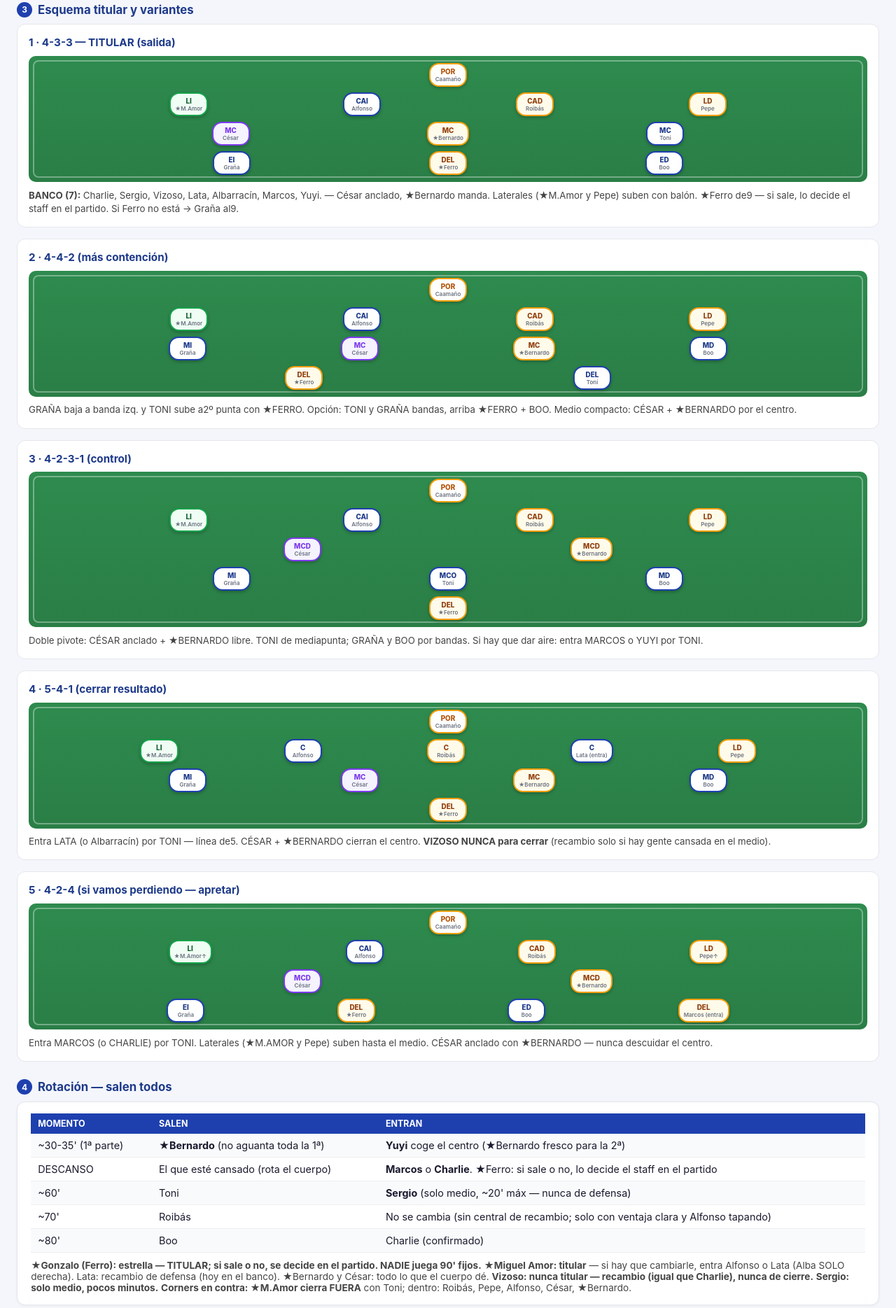
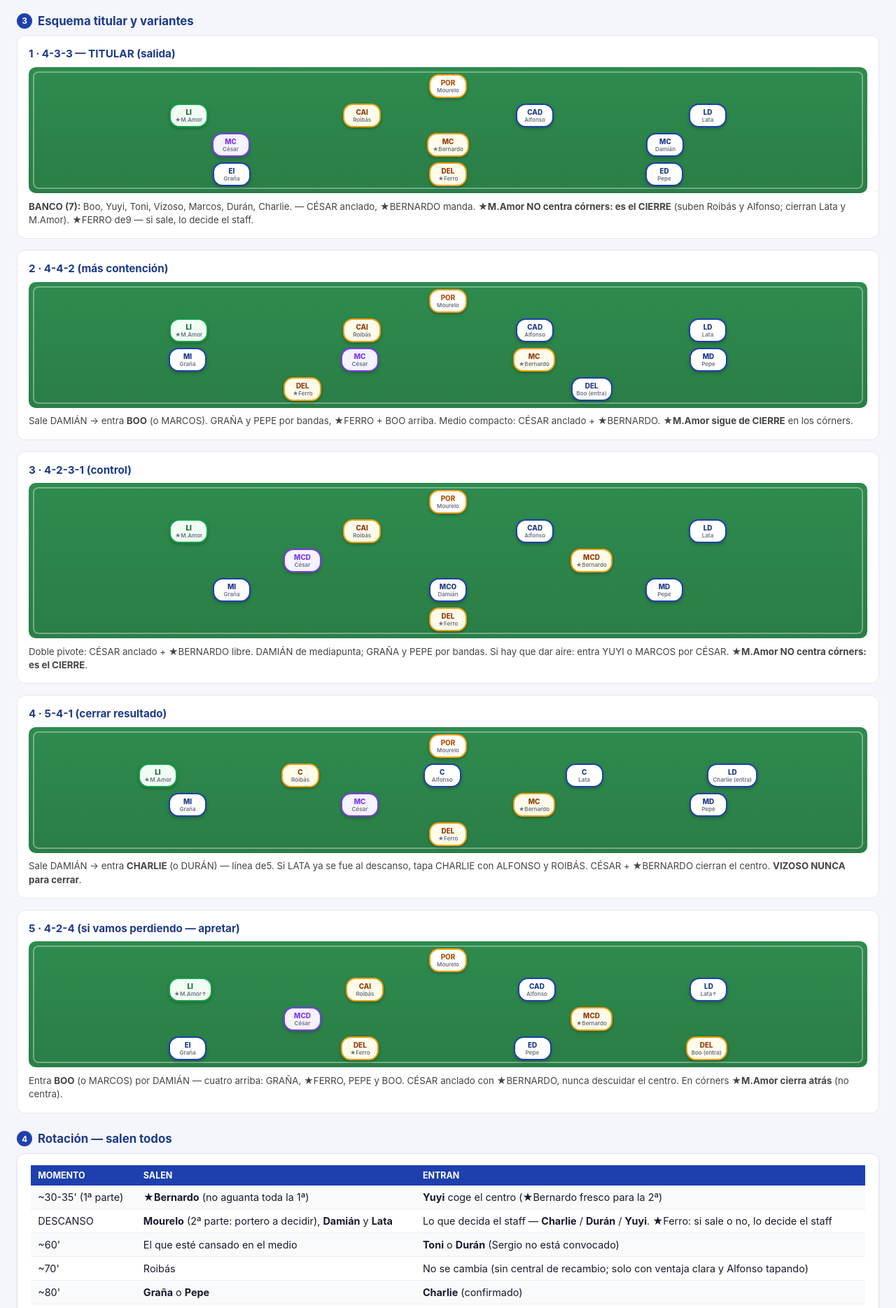
Before and after one commit to fnaveira/sada-cf-portal, a website: page FichaPartido/index.html in a window 1280 px wide. Shown: the part 931-2800 px from the top of the page at 70% size. Drawn offline with Linux system fonts and the light colour scheme.

Commit message:
fix: Miguel Amor NO centra córners (es el cierre) — web, hoja y ficha Mac; esquemas J4 (XI con Graña)

```diff
--- a/FichaPartido/index.html
+++ b/FichaPartido/index.html
@@ -82,32 +82,32 @@
 </div>
 
 <div class="match-hero">
-  <div class="team" id="teamL">Portazgo S.D.</div>
+  <div class="team" id="teamL">Sada F.C. A Nosa Viña</div>
   <div class="vs">
-    <span class="badge away" id="homeBadge">VISITANTES</span>
-    <div class="r" id="mDate">domingo, 27 de septiembre · 12:00</div>
-    <div class="d" id="mVenue">A Lavandeira (Culleredo)</div>
-    <div class="d" style="margin-top:4px;font-size:.75rem;">Llegar 30 min antes · XI: 4-3-3 definido</div>
+    <span class="badge" id="homeBadge">LOCALES</span>
+    <div class="r" id="mDate">domingo, 4 de octubre · 12:00</div>
+    <div class="d" id="mVenue">O Loureiro (Oza dos Ríos)</div>
+    <div class="d" style="margin-top:4px;font-size:.75rem;">Llegar 30 min antes · XI: 4-3-3 confirmado</div>
   </div>
-  <div class="team" id="teamR">Sada F.C. A Nosa Viña</div>
+  <div class="team" id="teamR">Liceo de Monelos S.D.</div>
 </div>
 
 <h2><span class="n">1</span> Reglas fijas — TODOS los partidos</h2>
 <div class="rules-grid">
-  <div class="rule must"><b>Miguel Amor</b> — TITULAR (lateral izq.): cambio posible por Alfonso o Lata</div>
-  <div class="rule must"><b>Pepe</b> — titular siempre (hoy, lateral derecho)</div>
-  <div class="rule"><b>Albarracin</b> — lateral DERECHO — solo juega en la derecha</div>
-  <div class="rule"><b>Lata</b> — recambio de DEFENSA (hoy en el banco): entra si alguien se cansa o para cerrar</div>
+  <div class="rule must"><b>Miguel Amor</b> — TITULAR (lateral izq.): <b>NO centra córners — es el CIERRE</b>. Si hay que cambiarle, entra Alfonso o Lata</div>
+  <div class="rule must"><b>Pepe</b> — titular siempre (hoy, DELANTERO derecho)</div>
+  <div class="rule"><b>Albarracin</b> — lateral DERECHO — solo juega en la derecha (hoy no convocado)</div>
+  <div class="rule must"><b>Lata</b> — hoy TITULAR de zaga (derecha): sale al descanso</div>
   <div class="rule must"><b>★Gonzalo (Ferro)</b> — nuestro DELANTERO y ESTRELLA: TITULAR. Si sale o no, lo decide el staff en el partido</div>
   <div class="rule"><b>César</b> — anclado en el MEDIO. Nunca de delantero</div>
-  <div class="rule"><b>Sergio</b> — SOLO centrocampista, pocos minutos (pretemporada). Nunca de defensa</div>
+  <div class="rule"><b>Sergio</b> — SOLO centrocampista, pocos minutos. Nunca de defensa (hoy no convocado)</div>
   <div class="rule"><b>Vizoso</b> — NUNCA titular: recambio para gente cansada (igual que Charlie). Nunca lateral ni cierre</div>
   <div class="rule must"><b>Yuyi</b> — bien físicamente: rota en el medio desde la 1ª parte. Prioridad medio centro</div>
   <div class="rule"><b>Graña</b> — hoy PUNTA IZQUIERDO titular — si Ferro no está, coge el9</div>
   <div class="rule"><b>Eje</b> — <span class="star">★Bernardo</span> (estrella del medio), Roibás, Alfonso</div>
-  <div class="rule"><b>Balones parados</b> — Bernardo; si no, Miguel Boo / Miguel Amor · César al remate</div>
-  <div class="rule"><b>Corners (ataque)</b> — suben Roibás, Alfonso y César; <b>★M.Amor se queda de CIERRE</b> atrás (si saca él, cierra Pepe)</div>
-  <div class="rule"><b>Corners en contra</b> — cierran: Roibás, Pepe, Alfonso, César, ★Bernardo (dentro). <b>★M.Amor cierra FUERA</b> con Toni · Graña y Ferro fuera de opción</div>
+  <div class="rule"><b>Balones parados</b> — Bernardo; si no, Miguel Boo · César al remate. <b>★M.Amor no saca</b></div>
+  <div class="rule"><b>Corners (ataque)</b> — <b>suben Roibás y Alfonso</b> (César al remate); <b>cierran ★Lata y ★M.Amor</b> — <b>M.Amor nunca centra: es el CIERRE</b></div>
+  <div class="rule"><b>Corners en contra</b> — dentro: Roibás, Lata, Alfonso, César, ★Bernardo. <b>Fuera: ★M.Amor (cierre)</b>. ★Pepe suelto de contra. No cierran: Vizoso, Durán</div>
 </div>
 
 <h2><span class="n">2</span> Instrucciones de juego</h2>
@@ -127,60 +127,60 @@
 <div class="scheme">
   <h3>1 · 4-3-3 — TITULAR (salida)</h3>
   <div class="pitch">
-    <div class="line"><span class="tk gk">POR<small>Caamaño</small></span></div>
+    <div class="line"><span class="tk gk">POR<small>Mourelo</small></span></div>
     <div class="line">
       <span class="tk fixed">LI<small>★M.Amor</small></span>
-      <span class="tk">CAI<small>Alfonso</small></span>
-      <span class="tk cap">CAD<small>Roibás</small></span>
-      <span class="tk cap">LD<small>Pepe</small></span>
+      <span class="tk cap">CAI<small>Roibás</small></span>
+      <span class="tk">CAD<small>Alfonso</small></span>
+      <span class="tk">LD<small>Lata</small></span>
     </div>
     <div class="line">
       <span class="tk anchor">MC<small>César</small></span>
       <span class="tk cap">MC<small>★Bernardo</small></span>
-      <span class="tk">MC<small>Toni</small></span>
+      <span class="tk">MC<small>Damián</small></span>
     </div>
     <div class="line">
       <span class="tk">EI<small>Graña</small></span>
       <span class="tk cap">DEL<small>★Ferro</small></span>
-      <span class="tk">ED<small>Boo</small></span>
+      <span class="tk">ED<small>Pepe</small></span>
     </div>
   </div>
-  <div class="notes"><b>BANCO (7):</b> Charlie, Sergio, Vizoso, Lata, Albarracín, Marcos, Yuyi. — César anclado, ★Bernardo manda. Laterales (★M.Amor y Pepe) suben con balón. ★Ferro de9 — si sale, lo decide el staff en el partido. Si Ferro no está → Graña al9.</div>
+  <div class="notes"><b>BANCO (7):</b> Boo, Yuyi, Toni, Vizoso, Marcos, Durán, Charlie. — CÉSAR anclado, ★BERNARDO manda. <b>★M.Amor NO centra córners: es el CIERRE</b> (suben Roibás y Alfonso; cierran Lata y M.Amor). ★FERRO de9 — si sale, lo decide el staff.</div>
 </div>
 
 <div class="scheme">
   <h3>2 · 4-4-2 (más contención)</h3>
   <div class="pitch">
-    <div class="line"><span class="tk gk">POR<small>Caamaño</small></span></div>
+    <div class="line"><span class="tk gk">POR<small>Mourelo</small></span></div>
     <div class="line">
       <span class="tk fixed">LI<small>★M.Amor</small></span>
-      <span class="tk">CAI<small>Alfonso</small></span>
-      <span class="tk cap">CAD<small>Roibás</small></span>
-      <span class="tk cap">LD<small>Pepe</small></span>
+      <span class="tk cap">CAI<small>Roibás</small></span>
+      <span class="tk">CAD<small>Alfonso</small></span>
+      <span class="tk">LD<small>Lata</small></span>
     </div>
     <div class="line">
       <span class="tk">MI<small>Graña</small></span>
       <span class="tk anchor">MC<small>César</small></span>
       <span class="tk cap">MC<small>★Bernardo</small></span>
-      <span class="tk">MD<small>Boo</small></span>
+      <span class="tk">MD<small>Pepe</small></span>
     </div>
     <div class="line">
       <span class="tk cap">DEL<small>★Ferro</small></span>
-      <span class="tk">DEL<small>Toni</small></span>
+      <span class="tk">DEL<small>Boo (entra)</small></span>
     </div>
   </div>
-  <div class="notes">GRAÑA baja a banda izq. y TONI sube a2º punta con ★FERRO. Opción: TONI y GRAÑA bandas, arriba ★FERRO + BOO. Medio compacto: CÉSAR + ★BERNARDO por el centro.</div>
+  <div class="notes">Sale DAMIÁN → entra <b>BOO</b> (o MARCOS). GRAÑA y PEPE por bandas, ★FERRO + BOO arriba. Medio compacto: CÉSAR anclado + ★BERNARDO. <b>★M.Amor sigue de CIERRE</b> en los córners.</div>
 </div>
 
 <div class="scheme">
   <h3>3 · 4-2-3-1 (control)</h3>
   <div class="pitch">
-    <div class="line"><span class="tk gk">POR<small>Caamaño</small></span></div>
+    <div class="line"><span class="tk gk">POR<small>Mourelo</small></span></div>
     <div class="line">
       <span class="tk fixed">LI<small>★M.Amor</small></span>
-      <span class="tk">CAI<small>Alfonso</small></span>
-      <span class="tk cap">CAD<small>Roibás</small></span>
-      <span class="tk cap">LD<small>Pepe</small></span>
+      <span class="tk cap">CAI<small>Roibás</small></span>
+      <span class="tk">CAD<small>Alfonso</small></span>
+      <span class="tk">LD<small>Lata</small></span>
     </div>
     <div class="line">
       <span class="tk anchor">MCD<small>César</small></span>
@@ -188,45 +188,45 @@
     </div>
     <div class="line">
       <span class="tk">MI<small>Graña</small></span>
-      <span class="tk">MCO<small>Toni</small></span>
-      <span class="tk">MD<small>Boo</small></span>
+      <span class="tk">MCO<small>Damián</small></span>
+      <span class="tk">MD<small>Pepe</small></span>
     </div>
     <div class="line"><span class="tk cap">DEL<small>★Ferro</small></span></div>
   </div>
-  <div class="notes">Doble pivote: CÉSAR anclado + ★BERNARDO libre. TONI de mediapunta; GRAÑA y BOO por bandas. Si hay que dar aire: entra MARCOS o YUYI por TONI.</div>
+  <div class="notes">Doble pivote: CÉSAR anclado + ★BERNARDO libre. DAMIÁN de mediapunta; GRAÑA y PEPE por bandas. Si hay que dar aire: entra YUYI o MARCOS por CÉSAR. <b>★M.Amor NO centra córners: es el CIERRE</b>.</div>
 </div>
 
 <div class="scheme">
   <h3>4 · 5-4-1 (cerrar resultado)</h3>
   <div class="pitch">
-    <div class="line"><span class="tk gk">POR<small>Caamaño</small></span></div>
+    <div class="line"><span class="tk gk">POR<small>Mourelo</small></span></div>
     <div class="line">
       <span class="tk fixed">LI<small>★M.Amor</small></span>
+      <span class="tk cap">C<small>Roibás</small></span>
       <span class="tk">C<small>Alfonso</small></span>
-      <span class="tk cap">C<small>Roibás</small></span>
-      <span class="tk">C<small>Lata (entra)</small></span>
-      <span class="tk cap">LD<small>Pepe</small></span>
+      <span class="tk">C<small>Lata</small></span>
+      <span class="tk">LD<small>Charlie (entra)</small></span>
     </div>
     <div class="line">
       <span class="tk">MI<small>Graña</small></span>
       <span class="tk anchor">MC<small>César</small></span>
       <span class="tk cap">MC<small>★Bernardo</small></span>
-      <span class="tk">MD<small>Boo</small></span>
+      <span class="tk">MD<small>Pepe</small></span>
     </div>
     <div class="line"><span class="tk cap">DEL<small>★Ferro</small></span></div>
   </div>
-  <div class="notes">Entra LATA (o Albarracín) por TONI — línea de5. CÉSAR + ★BERNARDO cierran el centro. <b>VIZOSO NUNCA para cerrar</b> (recambio solo si hay gente cansada en el medio).</div>
+  <div class="notes">Sale DAMIÁN → entra <b>CHARLIE</b> (o DURÁN) — línea de5. Si LATA ya se fue al descanso, tapa CHARLIE con ALFONSO y ROIBÁS. CÉSAR + ★BERNARDO cierran el centro. <b>VIZOSO NUNCA para cerrar</b>.</div>
 </div>
 
 <div class="scheme">
   <h3>5 · 4-2-4 (si vamos perdiendo — apretar)</h3>
   <div class="pitch">
-    <div class="line"><span class="tk gk">POR<small>Caamaño</small></span></div>
+    <div class="line"><span class="tk gk">POR<small>Mourelo</small></span></div>
     <div class="line">
       <span class="tk fixed">LI<small>★M.Amor↑</small></span>
-      <span class="tk">CAI<small>Alfonso</small></span>
-      <span class="tk cap">CAD<small>Roibás</small></span>
-      <span class="tk cap">LD<small>Pepe↑</small></span>
+      <span class="tk cap">CAI<small>Roibás</small></span>
+      <span class="tk">CAD<small>Alfonso</small></span>
+      <span class="tk">LD<small>Lata↑</small></span>
     </div>
     <div class="line">
       <span class="tk anchor">MCD<small>César</small></span>
@@ -235,11 +235,11 @@
     <div class="line">
       <span class="tk">EI<small>Graña</small></span>
       <span class="tk cap">DEL<small>★Ferro</small></span>
-      <span class="tk">ED<small>Boo</small></span>
-      <span class="tk cap">DEL<small>Marcos (entra)</small></span>
+      <span class="tk">ED<small>Pepe</small></span>
+      <span class="tk cap">DEL<small>Boo (entra)</small></span>
     </div>
   </div>
-  <div class="notes">Entra MARCOS (o CHARLIE) por TONI. Laterales (★M.AMOR y Pepe) suben hasta el medio. CÉSAR anclado con ★BERNARDO — nunca descuidar el centro.</div>
+  <div class="notes">Entra <b>BOO</b> (o MARCOS) por DAMIÁN — cuatro arriba: GRAÑA, ★FERRO, PEPE y BOO. CÉSAR anclado con ★BERNARDO, nunca descuidar el centro. En córners <b>★M.Amor cierra atrás</b> (no centra).</div>
 </div>
 
 <h2><span class="n">4</span> Rotación — salen todos</h2>
@@ -247,12 +247,12 @@
   <table>
     <tr><th>Momento</th><th>Salen</th><th>Entran</th></tr>
     <tr><td>~30-35' (1ª parte)</td><td><b>★Bernardo</b> (no aguanta toda la 1ª)</td><td><b>Yuyi</b> coge el centro (★Bernardo fresco para la 2ª)</td></tr>
-    <tr><td>DESCANSO</td><td>El que esté cansado (rota el cuerpo)</td><td><b>Marcos</b> o <b>Charlie</b>. ★Ferro: si sale o no, lo decide el staff en el partido</td></tr>
-    <tr><td>~60'</td><td>Toni</td><td><b>Sergio</b> (solo medio, ~20' máx — nunca de defensa)</td></tr>
+    <tr><td>DESCANSO</td><td><b>Mourelo</b> (2ª parte: portero a decidir), <b>Damián</b> y <b>Lata</b></td><td>Lo que decida el staff — <b>Charlie</b> / <b>Durán</b> / <b>Yuyi</b>. ★Ferro: si sale o no, lo decide el staff</td></tr>
+    <tr><td>~60'</td><td>El que esté cansado en el medio</td><td><b>Toni</b> o <b>Durán</b> (Sergio no está convocado)</td></tr>
     <tr><td>~70'</td><td>Roibás</td><td>No se cambia (sin central de recambio; solo con ventaja clara y Alfonso tapando)</td></tr>
-    <tr><td>~80'</td><td>Boo</td><td>Charlie (confirmado)</td></tr>
+    <tr><td>~80'</td><td><b>Graña</b> o <b>Pepe</b></td><td><b>Charlie</b> (confirmado)</td></tr>
   </table>
-  <p style="font-size:.85rem;margin-top:.6rem;color:#444;"><b>★Gonzalo (Ferro): estrella — TITULAR; si sale o no, se decide en el partido. NADIE juega 90' fijos.</b> <b>★Miguel Amor: titular</b> — si hay que cambiarle, entra Alfonso o Lata (Alba SOLO derecha). Lata: recambio de defensa (hoy en el banco). ★Bernardo y César: todo lo que el cuerpo dé. <b>Vizoso: nunca titular — recambio (igual que Charlie), nunca de cierre.</b> <b>Sergio: solo medio, pocos minutos.</b> <b>Corners en contra: ★M.Amor cierra FUERA</b> con Toni; dentro: Roibás, Pepe, Alfonso, César, ★Bernardo.</p>
+  <p style="font-size:.85rem;margin-top:.6rem;color:#444;"><b>★Gonzalo (Ferro): estrella — TITULAR; si sale o no, se decide en el partido. NADIE juega 90' fijos.</b> <b>★Miguel Amor: titular</b> — si hay que cambiarle, entra Alfonso o Lata (Alba SOLO derecha). <b>Lata: hoy TITULAR de zaga — sale al descanso.</b> ★Bernardo y César: todo lo que el cuerpo dé. <b>Vizoso: nunca titular — recambio (igual que Charlie), nunca de cierre.</b> <b>Córners: NO los centra ★M.Amor — es el CIERRE</b> (suben Roibás y Alfonso, cierran Lata y M.Amor; dentro: Roibás, Lata, Alfonso, César, ★Bernardo).</p>
 </div>
 
 <h2><span class="n">5</span> Convocatoria (en vivo)</h2>
```
Also changed, not shown: AGENTS.md (+2 -2 lines), app.js (+10 -8 lines).
